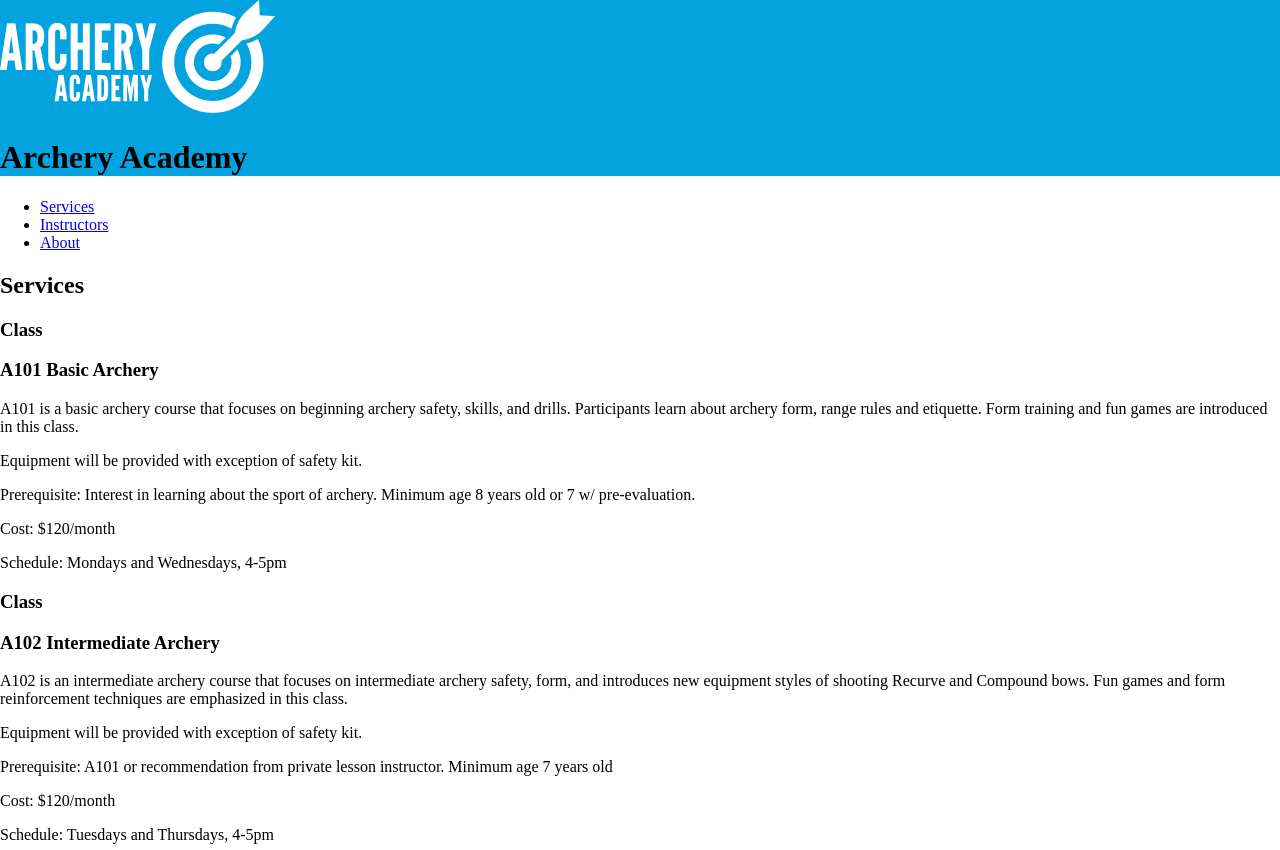
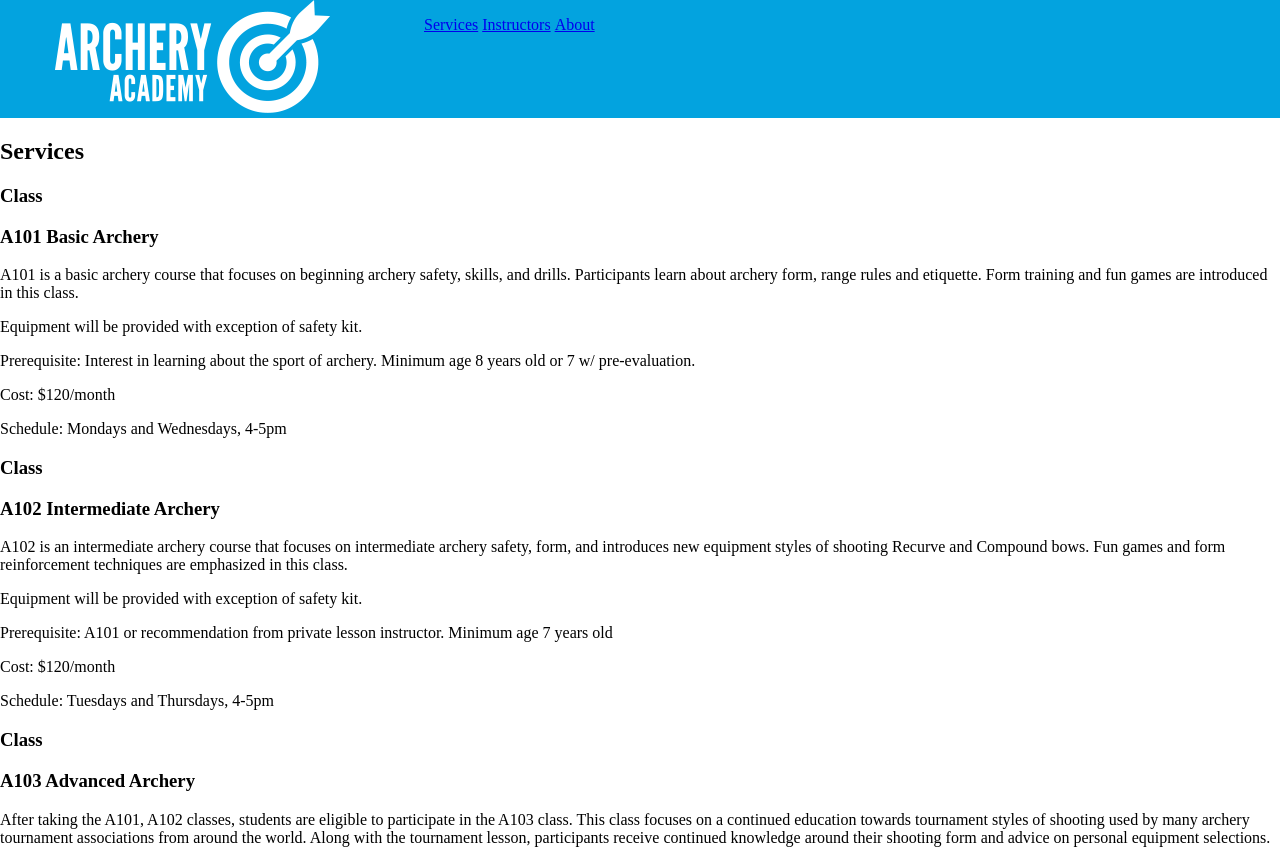
Before and after one commit to bit-encoder/archer, a plain HTML site: page index.html in a window 1280 px wide. Shown: the top 850 px of the page. Drawn offline with Linux system fonts and the light colour scheme.

Commit message:
Chore; modify index.html, add more stylings to styles/stylesheet.css

```diff
--- a/index.html
+++ b/index.html
@@ -8,9 +8,10 @@
 </head>
 
 <body>
+
+    <div id="header-nav-combo">
         <header>
             <img src="assets\archeryAcademy-logo-white.png" alt="company-logo">
-        <h1>Archery Academy</h1>
         </header>
 
         <nav>
@@ -20,6 +21,8 @@
                 <li><a href="about.html">About</a></li>
             </ul>
         </nav>
+    </div>
+
 
     <main>
         <h2>Services</h2>
--- a/styles/stylesheet.css
+++ b/styles/stylesheet.css
@@ -2,6 +2,28 @@ body {
     margin: 0;
 }
 
+#header-nav-combo {
+    display: grid;
+    background-color: #03A3DF;
+    grid-template-columns: 30% 70%;
+}
+
 header {
-    background-color: #03A3DF;
+    text-align: center;
 }
+
+header img {
+    /* float: left; */
+}
+
+nav {
+
+}
+
+nav ul {
+    list-style-type: none;
+}
+
+nav li {
+    display: inline-block;
+}
```
Lines whose indentation alone changed are shown as unchanged.
